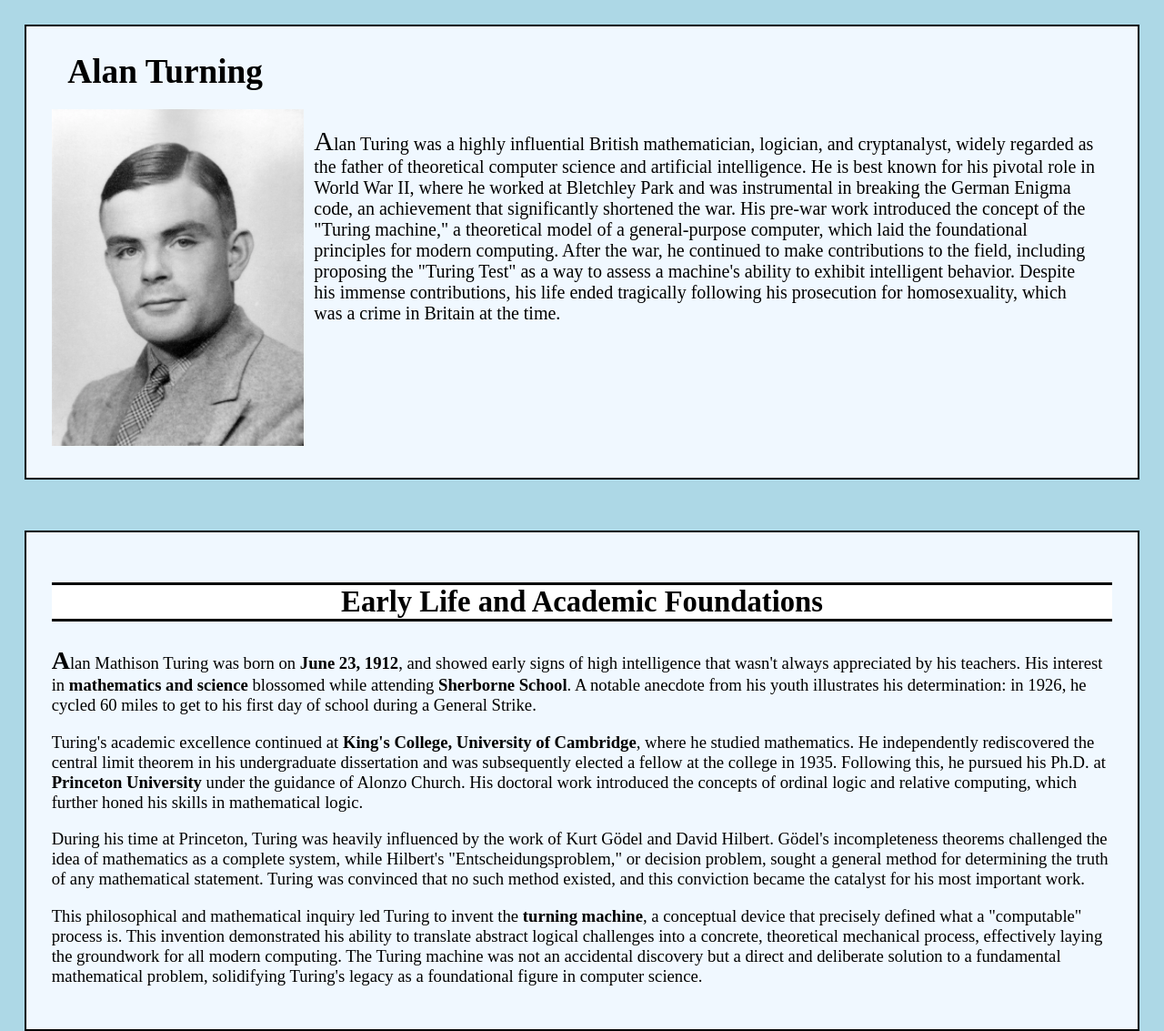
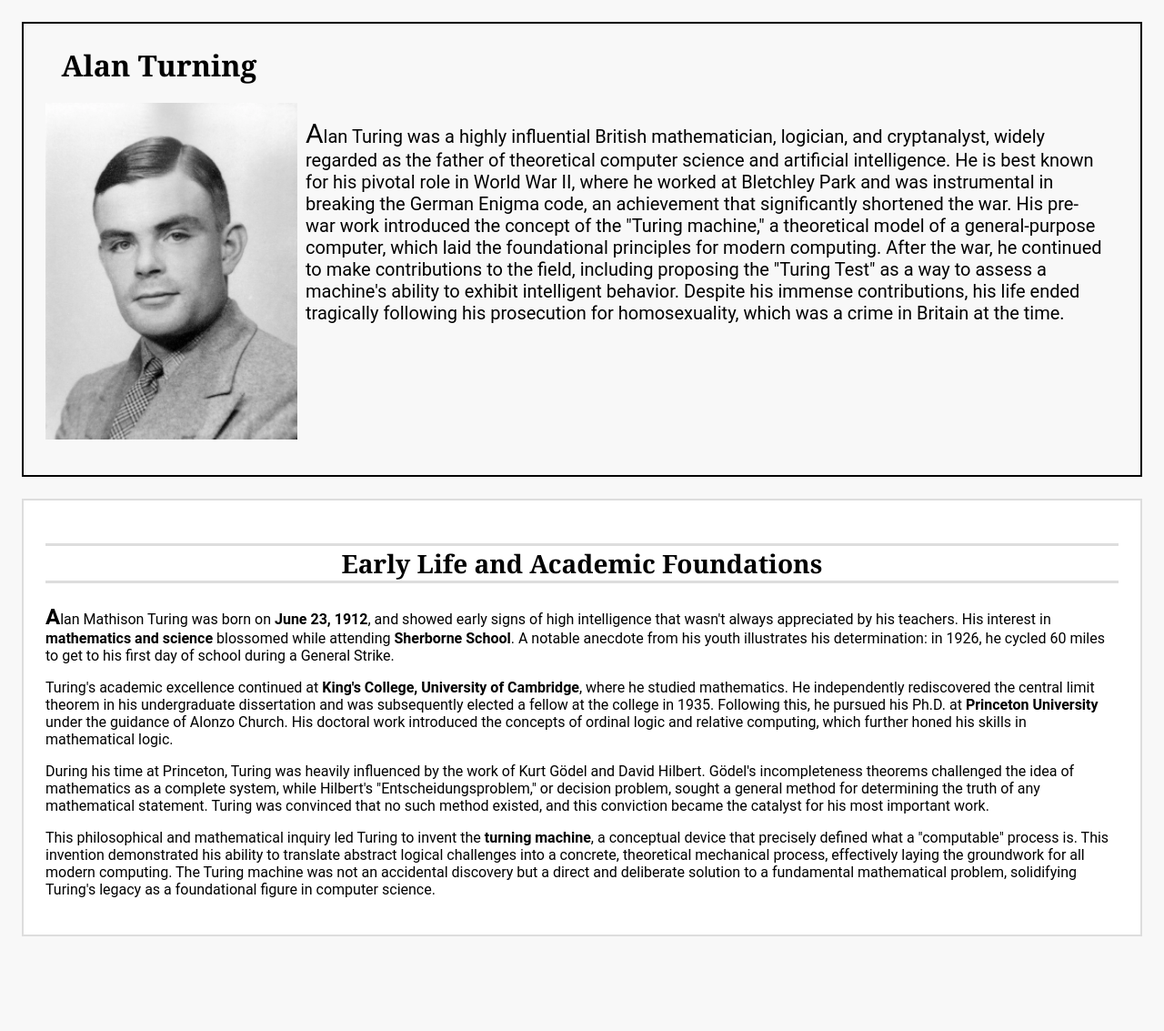
Before and after one commit to MatthewTaormina/tribute-page, a plain HTML site: page index.html in a window 1280 px wide. Shown: the whole page at 91% size. After the commit the page ends 1053 px from the top, so only its background shows below. Drawn offline with Linux system fonts and the light colour scheme.

Commit message:
Refactor CSS variables and styles for improved consistency and readability

```diff
--- a/style.css
+++ b/style.css
@@ -1,6 +1,16 @@
 :root {
-  font-size: 14pt;
-  font-family: "Times New Roman", Times, serif;
+  font-size: 12pt;
+  /* Colors */
+  --body-bg-color: #F8F8F8; /* A very light gray, almost white */
+  --main-content-bg-color: #FFFFFF; /* Pure white for content boxes */
+  --border-color: #DDDDDD; /* A subtle light gray for borders */
+  --text-color: #333333; /* A dark gray for body text, softer than pure black */
+  --heading-font: "Georgia", serif;
+  --body-font: "Roboto", sans-serif;
+}
+
+h1,h2,h3 {
+  font-family: var(--heading-font);
 }
 
 * {
@@ -8,8 +18,9 @@
 }
 
 body {
-  background-color: lightblue;
+  background-color: var(--body-bg-color);
   padding: 1rem;
+  font-family: var(--body-font);
 }
 
 .bio-header {
@@ -24,7 +35,6 @@ body {
   border: black solid 2px;
   padding: 1.5rem;
   grid-gap: 20px;
-  background-color: aliceblue;
   font-size: 2.5rem;
 }
 
@@ -57,9 +67,9 @@ body {
 .bio-section {
   min-height: 100px;
   width: 100%;
-  background-color: aliceblue;
-  border: black 2px solid;
-  margin-top: 3rem;
+  background-color: var(--main-content-bg-color);
+  border: var(--border-color) 2px solid;
+  margin-top: 1.5rem;
   padding: 1.5rem;
 }
 
@@ -69,7 +79,7 @@ body {
   background-color: hsl(0, 0%, 100%);
   border-top-width: 3px;
   border-width: 3px 0px 3px 0px;
-  border-color: black;
+  border-color: var(--border-color);
   border-style: solid;
 }
 
```
